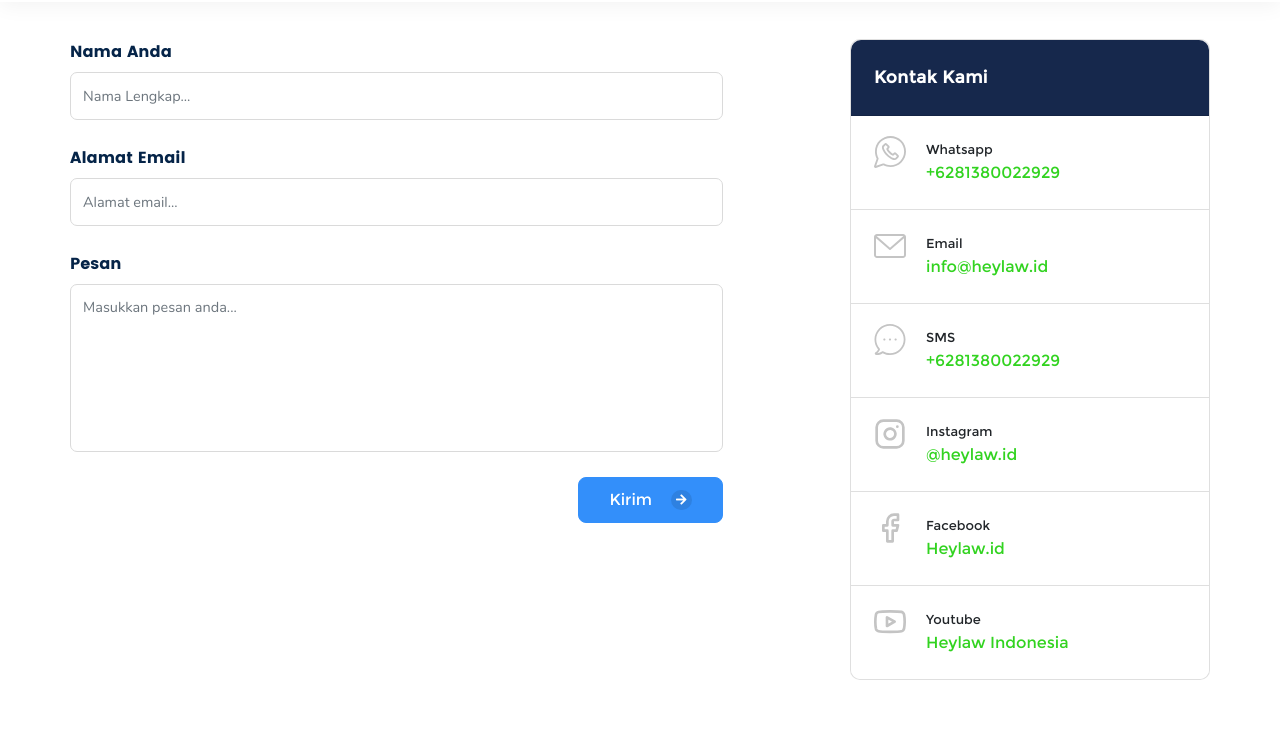
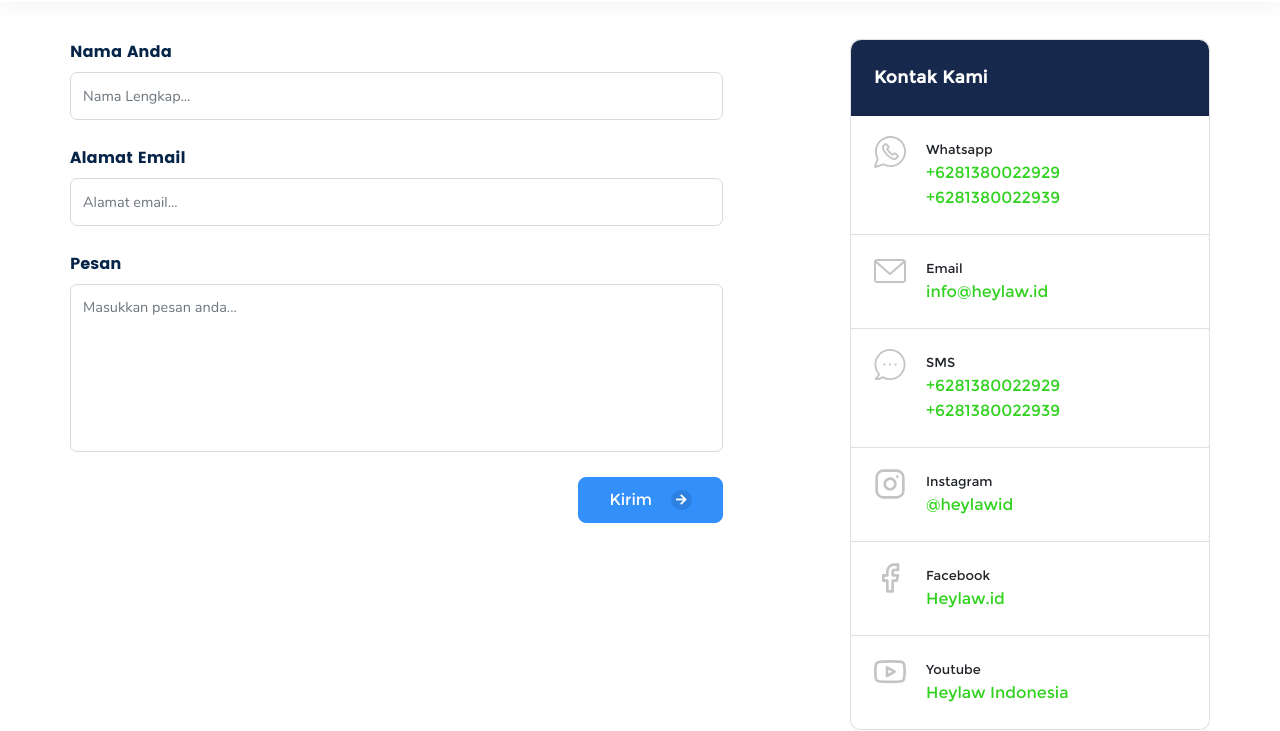
Before and after one commit to farhan27007/hylw, a plain HTML site: page hubungi-kami.html in a window 1280 px wide. Shown: the part 76-807 px from the top of the page. Drawn offline with Linux system fonts and the light colour scheme.

Commit message:
penambahan nomor di kontak

```diff
--- a/template/kontak.html
+++ b/template/kontak.html
@@ -10,6 +10,7 @@
 				<p>
 					<span class="name-contact">Whatsapp</span><br>
 					<span class="val-contact"><a href="https://api.whatsapp.com/send?phone=6281380022929&text=" target="_blank">+6281380022929</a></span>
+					<span class="val-contact"><a href="https://api.whatsapp.com/send?phone=6281380022929&text=" target="_blank">+6281380022939</a></span>
 				</p>
 			</div>
 		</li>
@@ -30,6 +31,7 @@
 				<p>
 					<span class="name-contact">SMS</span><br>
 					<span class="val-contact"><a href="#" target="_blank">+6281380022929</a></span>
+					<span class="val-contact"><a href="#" target="_blank">+6281380022939</a></span>
 				</p>
 			</div>
 		</li>
@@ -39,7 +41,7 @@
 				<p><img src="images/ig-icon.svg" class="contact-icon" alt=""></p>
 				<p>
 					<span class="name-contact">Instagram</span><br>
-					<span class="val-contact"><a href="https://instagram.com/heylawid" target="_blank">@heylaw.id</a></span>
+					<span class="val-contact"><a href="https://instagram.com/heylawid" target="_blank">@heylawid</a></span>
 				</p>
 			</div>
 		</li>
```
Also changed, not shown: template/services.html (+1 -1 lines).
